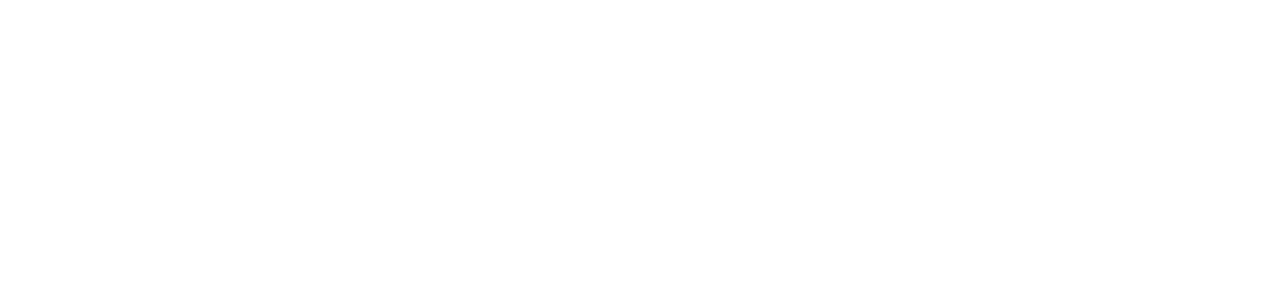
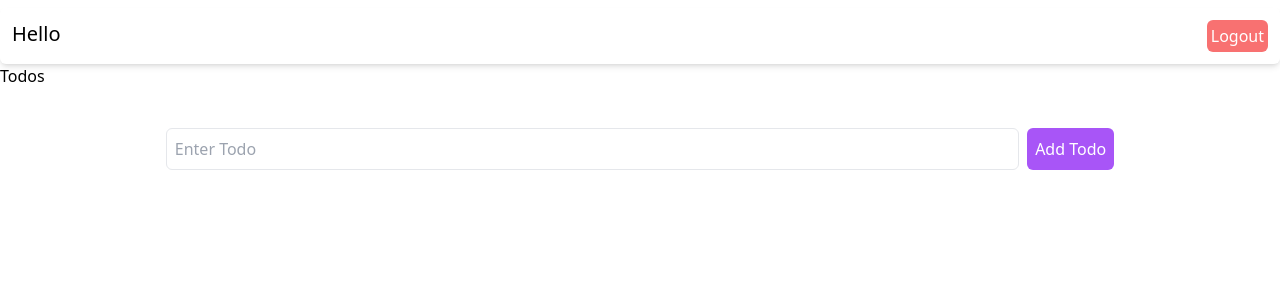
Before and after one commit to Kushalg3/todo, a React (Create React App) app: page /profile in a window 1280 px wide. Before the commit this address had no page. Shown: the top 300 px of the page. Built offline with nearby package versions, Linux system fonts and the light colour scheme; no server answers.

Commit message:
created profile page and todo form

```diff
--- a/src/App.js
+++ b/src/App.js
@@ -1,6 +1,7 @@
 import { BrowserRouter, Route, Routes } from "react-router-dom";
 import "./App.css";
 import Login from "./components/Login";
+import Profile from "./components/Profile";
 import Signup from "./components/Signup";
 
 function App() {
@@ -10,6 +11,7 @@
         <Routes>
           <Route path="/" element={<Signup />} />
           <Route path="login" element={<Login />} />
+          <Route path="/profile" element={<Profile />} />
         </Routes>
       </BrowserRouter>
     </>
--- a/src/appwrite/appwriteConfig.js
+++ b/src/appwrite/appwriteConfig.js
@@ -5,4 +5,4 @@
 client.setEndpoint("http://localhost/v1").setProject("63efc199ac4f76beda1c");
 
 export const account = new Account(client);
-export const database = new Databases(client, "63f0e490dec756660463");
+export const databases = new Databases(client, "63f0e490dec756660463");
--- a/src/components/Profile.js
+++ b/src/components/Profile.js
@@ -0,0 +1,73 @@
+import React, { useEffect, useState } from "react";
+import { Link, useNavigate } from "react-router-dom";
+import { account } from "../appwrite/appwriteConfig";
+import TodoForm from "./Todos";
+import Todos from "./TodoForm";
+
+function Profile() {
+  const navigate = useNavigate();
+
+  const [userDetails, setUserDetails] = useState({});
+
+  //Getting User Details
+  useEffect(() => {
+    const getData = account.get();
+    getData.then(
+      function (response) {
+        console.log(response);
+        setUserDetails(response);
+      },
+
+      function (error) {
+        console.log(error);
+      }
+    );
+  }, []);
+
+  //Log Out
+  const handleLogout = async () => {
+    try {
+      await account.deleteSession("current");
+      navigate("/login");
+    } catch (error) {
+      console.log(error);
+    }
+  };
+
+  return (
+    <>
+      {userDetails ? (
+        <>
+          <div className="min-h-min max-w-7xl mx-auto shadow-md flex justify-between text-right py-3 px-3 mt-2 rounded-md">
+            <div>
+              <p className="text-xl">Hello {userDetails.name}</p>
+            </div>
+            <div>
+              <button
+                className="bg-red-400 text-white p-1 rounded-md"
+                onClick={handleLogout}
+              >
+                Logout
+              </button>
+            </div>
+          </div>
+          {/* TODO FORM */}
+          <TodoForm />
+          {/* TODOS BOX */}
+          <Todos />
+        </>
+      ) : (
+        <p className="mt-4">
+          Please Login To see Profile{" "}
+          <Link to="/">
+            <span className="bg-blue-300 p-2 cursor-pointer text-white rounded-md">
+              Login
+            </span>
+          </Link>
+        </p>
+      )}
+    </>
+  );
+}
+
+export default Profile;
--- a/src/components/TodoForm.js
+++ b/src/components/TodoForm.js
@@ -0,0 +1,59 @@
+import React, { useState } from "react";
+import { v4 as uuidv4 } from "uuid";
+import { databases } from "../appwrite/appwriteConfig";
+
+function TodoForm() {
+  const [todo, setTodo] = useState("");
+
+  const handleSubmit = (e) => {
+    e.preventDefault();
+
+    const promise = databases.createDocument(
+      "63f0e490dec756660463",
+      "63f0e49bce0b7cf46337",
+      uuidv4(),
+      { "Todos":todo, }
+    );
+
+    promise.then(
+      function (response) {
+        console.log(response);
+      },
+
+      function (error) {
+        console.log(error);
+      }
+    );
+
+    window.location.reload();
+    // e.target.reset();
+  };
+
+  return (
+    <>
+      <div className="max-w-7xl mx-auto mt-10">
+        <form action="" className="flex justify-center mb-10">
+          <input
+            type="text"
+            name=""
+            id=""
+            placeholder="Enter Todo"
+            className="border p-2 w-2/3 rounded-md"
+            onChange={(e) => {
+              setTodo(e.target.value);
+            }}
+          />
+          <button
+            className="bg-purple-500 p-2 text-white ml-2 rounded-md"
+            type="submit"
+            onClick={handleSubmit}
+          >
+            Add Todo
+          </button>
+        </form>
+      </div>
+    </>
+  );
+}
+
+export default TodoForm;
--- a/src/components/Todos.js
+++ b/src/components/Todos.js
@@ -0,0 +1,11 @@
+import React from 'react'
+
+function Todos() {
+  return (
+    <div>
+      Todos
+    </div>
+  )
+}
+
+export default Todos
```
